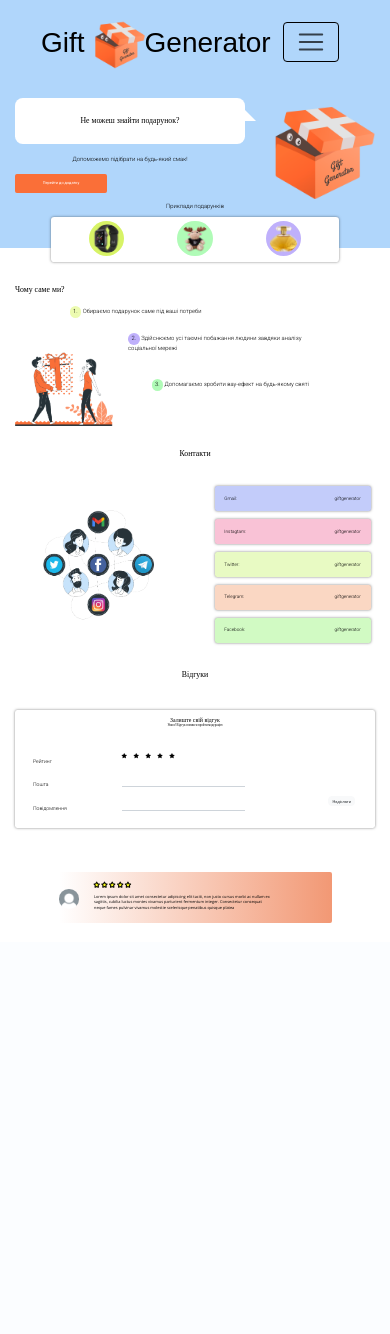
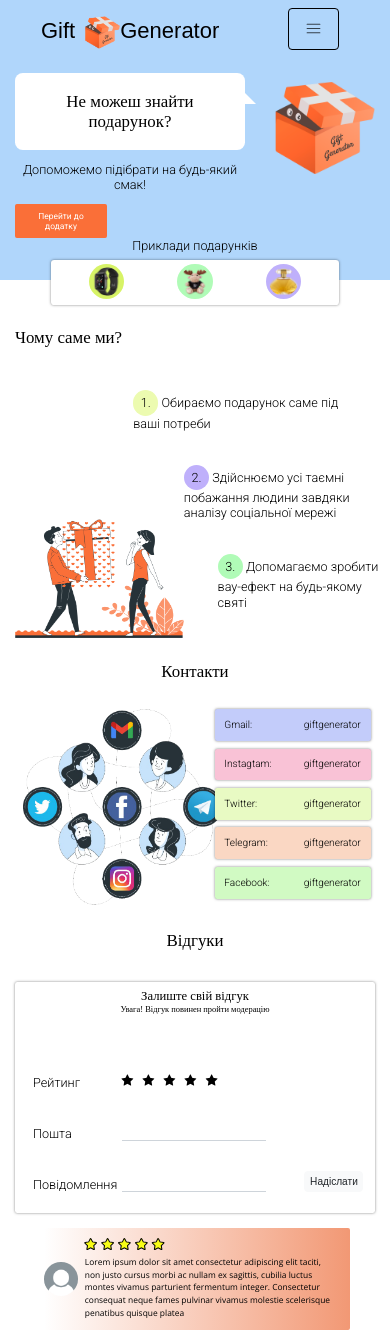
Before and after one commit to mgtippet33/GiftGenerator, a Django app: page / in a window 390 px wide. Before the commit the page ends 923 px from the top, so only its background shows below. Run offline with Django 3.2, Linux system fonts and the light colour scheme; some libraries are stand-ins or nearby versions; some web fonts are replaced.

Commit message:
Add responsiveness

```diff
--- a/Backend/App/static/css/style.css
+++ b/Backend/App/static/css/style.css
@@ -44,6 +44,22 @@ h6 {
   font-weight: 300;
   margin: 0;
   padding: 0;
+}
+
+h1 {
+  font-size: 2vw;
+}
+
+h2 {
+  font-size: 1.5vw;
+}
+
+h3 {
+  font-size: 1vw;
+}
+
+h4 {
+  font-size: 0.8vw;
 }
 
 input::-webkit-outer-spin-button,
@@ -237,7 +253,7 @@ button:focus,
   color: #000;
   font-family: "Roboto", sans-serif;
   font-weight: 300;
-  font-size: 16px;
+  font-size: 1vw;
   outline: none;
 }
 
@@ -293,13 +309,11 @@ button:focus,
 .speech-bubble h1 {
   margin: 0 auto;
   font-family: 'Bellota';
-  font-size: 2vw;
   font-weight: 400;
 }
 
 .under-bubble-text h2 {
   padding: 5% 0;
-  font-size: 1.5vw;
   animation: 1s ease-out 0s slideInFromRight;
 }
 
@@ -324,7 +338,6 @@ button:focus,
 
 .download-button h3 {
   margin: 0 auto;
-  font-size: 1vw;
   font-weight: 400;
 }
 
@@ -349,10 +362,6 @@ button:focus,
 .examples-text {
   margin-top: 2% 0;
   animation: 1s ease-out 0s slideInFromBottom;
-}
-
-.examples-text h2 {
-  font-size: 1.5vw;
 }
 
 .examples-box {
@@ -415,7 +424,6 @@ button:focus,
 }
 
 .sec2_1 h2 {
-  font-size: 1.5vw;
   animation: 1s ease-out 0s slideInFromLeft;
 }
 
@@ -435,7 +443,6 @@ button:focus,
 }
 
 .sec2_2 h2 {
-  font-size: 1.5vw;
   animation: 1s ease-out 0s slideInFromRight;
 }
 
@@ -455,7 +462,6 @@ button:focus,
 }
 
 .sec2_3 h2 {
-  font-size: 1.5vw;
   animation: 1s ease-out 0s slideInFromLeft;
 }
 
@@ -497,10 +503,6 @@ button:focus,
   animation: 1s ease-out 0s slideInFromTop;
 }
 
-.contact-box h3 {
-  font-size: 1.2vw;
-}
-
 #contact-link {
   float: right;
 }
@@ -519,20 +521,20 @@ form {
   cursor: default;
 }
 
-.btn {
-  width: 7vw;
-  height: 2.5vw;
-}
-
 .reviews-box {
   margin: 2% auto;
   width: 100%;
-  height: 90%;
+  height: 100%;
   padding: 2% 5%;
   position: relative;
   border-radius: 0.6vw;
   box-shadow: 0 0 0.7vw rgba(0, 0, 0, 0.5);
   animation: 1s ease-out 0s slideInFromBottom;
+}
+
+.btn {
+  width: 7vw;
+  height: 2.5vw;
 }
 
 .reviews-box>.row {
@@ -542,18 +544,12 @@ form {
 .reviews-box h2 {
   margin: 0 auto;
   font-family: 'Bellota';
-  font-size: 1.5vw;
   font-weight: 300;
 }
 
-.box-label h3 {
-  font-size: 1.3vw;
-}
-
-.reviews-box h5 {
+.reviews-box h4 {
   margin: 0 auto;
   font-family: 'Bellota';
-  font-size: 0.8vw;
   font-weight: 300;
 }
 
@@ -561,6 +557,10 @@ form {
   width: 2vw;
   font-size: 1.5vw;
   cursor: pointer;
+}
+
+.submit-button {
+  margin-left: -10%;
 }
 
 .submit {
@@ -571,7 +571,7 @@ form {
 .comment-box {
   width: 70%;
   padding: 3% 0;
-  margin: 5% auto;
+  margin: 1% auto;
   background: linear-gradient(to right, #c4c4c400 0%, #ef8155d0 100%);
   border-radius: 0.5vw;
   animation: 1s ease-out 0s slideInFromLeft;
@@ -591,7 +591,7 @@ form {
 
 #inputEmail,
 #inputText {
-  height: 3vw;
+  height: 1.5vw;
   font-size: 1vw;
 }
 
@@ -663,7 +663,7 @@ form {
   }
 }
 
-@media screen and (max-width: 924px) {
+@media (max-width: 768px) {
   body {
     padding-top: 0;
   }
@@ -672,8 +672,19 @@ form {
     margin-left: -45px;
   }
 
+  #header #logo h1 {
+    font-size: 22px;
+  }
+
+  #header #logo img {
+    padding: 0;
+    margin-left: 10px;
+    width: 35px;
+    height: 35px;
+  }
+
   #header {
-    padding: 20px 0;
+    padding: 15px 0;
     height: 10%;
     position: relative;
     background-color: #B0D6FB;
@@ -689,9 +700,28 @@ form {
     height: 10%;
   }
 
+  .nav-menu a {
+    position: relative;
+    padding: 0 3.5vh;
+    text-decoration: none;
+    display: inline-block;
+    color: #000;
+    font-family: "Roboto", sans-serif;
+    font-weight: 300;
+    font-size: 1.5vh;
+    outline: none;
+  }
+
   .nav-button {
     margin-right: 35px;
     margin-top: -15px;
+    width: 6vh;
+    height: 5vh;
+  }
+
+  .navbar-toggler-icon {
+    width: 2vh;
+    height: 3vh;
   }
 
   .back-to-top {
@@ -704,22 +734,172 @@ form {
     color: #fff;
   }
 
-  .reviews-box>.row {
-    height: 6vw;
+  .back-to-top {
+    bottom: 15px;
   }
 
   .box-text {
     margin-top: -4vw;
   }
-}
 
-@media (max-width: 768px) {
-  .back-to-top {
-    bottom: 15px;
+  h1 {
+    font-size: 2vh;
   }
 
-  #header #logo h1 {
-    font-size: 28px;
+  h2 {
+    font-size: 1.5vh;
+  }
+
+  h3,
+  h4 {
+    font-size: 1vh;
+  }
+
+  .sec2_1 {
+    position: relative;
+    top: 5vh;
+    left: 14vh;
+  }
+
+  .sec2_1 h2 {
+    animation: 1s ease-out 0s slideInFromLeft;
+  }
+
+  .ycircle {
+    display: inline-block;
+    width: 3vh;
+    line-height: 3vh;
+    border-radius: 50%;
+    text-align: center;
+    background-color: #ECFBB0;
+  }
+
+  .sec2_2 {
+    position: relative;
+    top: 9vh;
+    left: 20vh;
+  }
+
+  .sec2_2 h2 {
+    animation: 1s ease-out 0s slideInFromRight;
+  }
+
+  .pcircle {
+    display: inline-block;
+    width: 3vh;
+    line-height: 3vh;
+    border-radius: 50%;
+    text-align: center;
+    background-color: #BFB0FB;
+  }
+
+  .sec2_3 {
+    position: relative;
+    top: 13vh;
+    left: 24vh;
+  }
+
+  .sec2_3 h2 {
+    animation: 1s ease-out 0s slideInFromLeft;
+  }
+
+  .gcircle {
+    display: inline-block;
+    width: 3vh;
+    line-height: 3vh;
+    border-radius: 50%;
+    text-align: center;
+    background-color: #B0FBB7;
+  }
+
+  .img_section_2 {
+    width: 20vh;
+    height: 15vh;
+    animation: 1s ease-out 0s slideInFromTop;
+  }
+
+  .graph-img img {
+    width: 25vh;
+    height: 24vh;
+    animation: 1s ease-out 0s slideInFromTop;
+  }
+
+  .contact-box {
+    margin: 2% auto;
+    width: 80%;
+    height: 70%;
+    padding: 5%;
+    position: relative;
+    border-radius: 0.6vw;
+    box-shadow: 0 0 0.7vw rgba(0, 0, 0, 0.5);
+    animation: 1s ease-out 0s slideInFromTop;
+  }
+
+  .contact-box h3 {
+    font-size: 1.2vh;
+  }
+
+  .btn {
+    width: 7vh;
+    height: 2.5vh;
+  }
+
+  .reviews-box>.row {
+    height: 6vh;
+  }
+
+  .reviews-box h3 {
+    font-size: 1.5vh;
+  }
+
+  .fa-star {
+    width: 2vh;
+    font-size: 1.5vh;
+    cursor: pointer;
+  }
+
+  #inputEmail,
+  #inputText {
+    height: 2vh;
+    font-size: 1.5vh;
+  }
+
+  .submit {
+    font-size: 1.2vh;
+    padding: 5%;
+  }
+
+  .submit-button {
+    margin-left: -15%;
+  }
+
+  .comment {
+    margin-left: 2%;
+  }
+
+  .comment-box {
+    width: 85%;
+    padding: 3% 0;
+    margin: 1% auto;
+    background: linear-gradient(to right, #c4c4c400 0%, #ef8155d0 100%);
+    border-radius: 0.5vw;
+    animation: 1s ease-out 0s slideInFromLeft;
+  }
+
+  .comment-box {
+    margin-left: 10%;
+  }
+
+  .avatar img {
+    width: 4vh;
+    height: 4vh;
+    border-radius: 50%;
+  }
+
+  .comment-text {
+    width: 100%;
+    height: 50%;
+    font-size: 1vh;
   }
 
 }
--- a/Backend/App/templates/index.html
+++ b/Backend/App/templates/index.html
@@ -194,14 +194,14 @@ GiftGenerator
                         <div class="row">
                             <div class="col-12 header-box">
                                 <h2 class="text-center">Залиште свiй вiдгук</h2>
-                                <h5 class="text-center">Увага! Вiдгук повинен пройти модерацiю</h5>
+                                <h4 class="text-center">Увага! Вiдгук повинен пройти модерацiю</h4>
                             </div>
                         </div>
                         <div class="row align-items-end">
                             <div class="col-3 box-label">
                                 <h3>Рейтинг</h3>
                             </div>
-                            <div class="col-7">
+                            <div class="col-8">
                                 <input id="rating" name="rating" hidden value="0">
                                 <i class="fa fa-star star" id="star-1" aria-hidden="true"></i>
                                 <i class="fa fa-star star" id="star-2" aria-hidden="true"></i>
@@ -214,18 +214,18 @@ GiftGenerator
                             <div class="col-3 box-label">
                                 <h3>Пошта</h3>
                             </div>
-                            <div class="col-7 box-text">
+                            <div class="col-8 box-text">
                                 <input type="email" name="email" class="form-control" id="inputEmail" autocomplete="off">
                             </div>
                         </div>
-                        <div class="row align-items-end" style="padding-bottom: 10%;">
+                        <div class="row align-items-end">
                             <div class="col-3 box-label">
                                 <h3>Повідомлення</h3>
                             </div>
-                            <div class="col-7 box-text">
+                            <div class="col-8 box-text">
                                 <input type="text" name="message" class="form-control" id="inputText" autocomplete="off">
                             </div>
-                            <div class="col-2">
+                            <div class="col-1 submit-button">
                                 <button type="submit" class="btn btn-light submit" autocomplete="off">Надіслати</button>
                             </div>
                         </div>
@@ -234,8 +234,8 @@ GiftGenerator
             </div>
         </form>
         </div>
-        <div class="row">
-            <div class="col-12">
+        <div class="row" style="width: 100%;">
+            <div class="col-12 comment">
                 <div class="comment-box">
                     <div class="row">
                         <div class="col-2 avatar text-center align-self-center">
```
